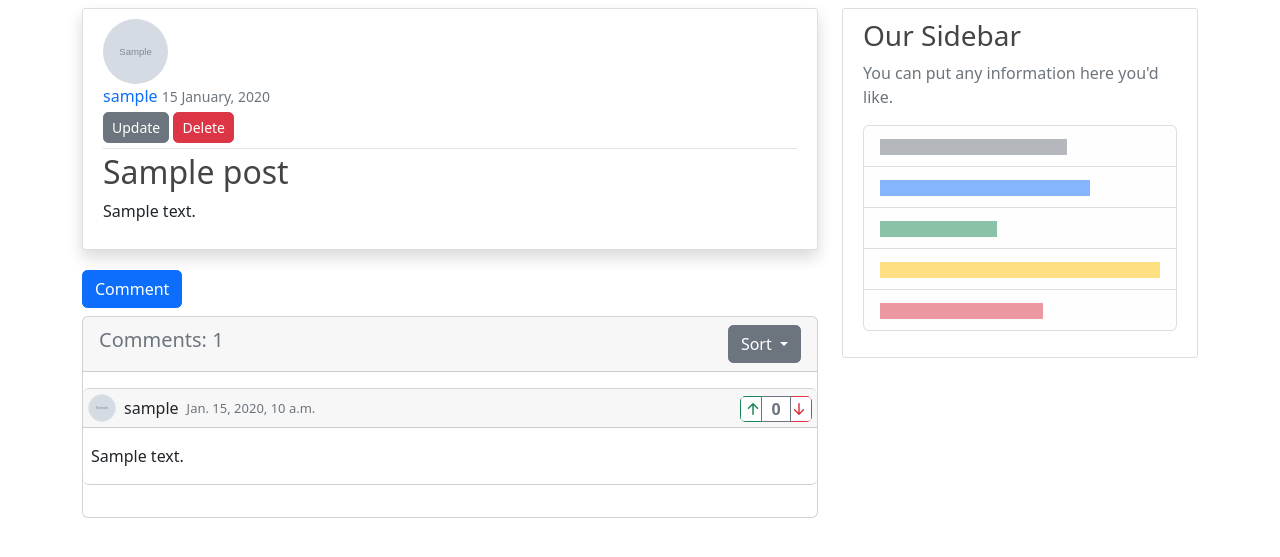
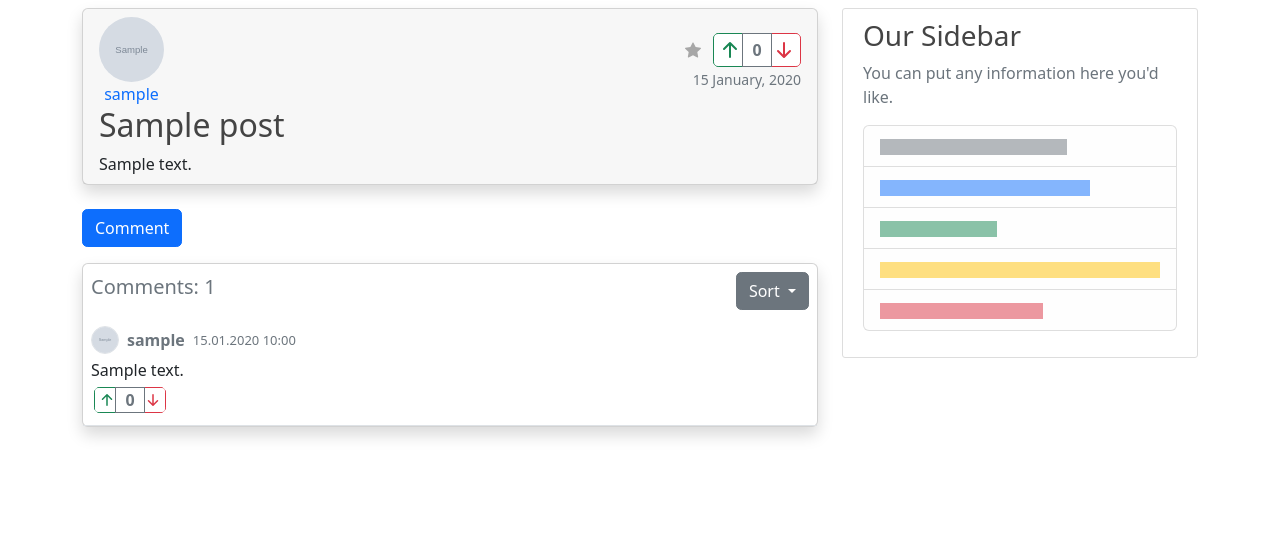
Before and after one commit to fluxink/django_blog, a Django app: page /post/1/ in a window 1280 px wide. Shown: the part 56-613 px from the top of the page. Run offline with Django 4.2, Linux system fonts and the light colour scheme; a user stored in the database is signed in; tables that the repository leaves empty hold one stand-in row (values such as "Sample post"); grey boxes marked "Sample" are stand-in pictures; some libraries are stand-ins or nearby versions.

Commit message:
restyle comments and post

```diff
--- a/django_blog_tutorial/blog/templates/blog/post_detail.html
+++ b/django_blog_tutorial/blog/templates/blog/post_detail.html
@@ -1,25 +1,70 @@
 {% extends 'blog/base.html' %}
 {% load crispy_forms_tags %}
+{% load string_to_int_list %}
+{% load tz %}
 {% block content %}
-<article class="media content-section shadow">
-    <img class="rounded-circle article-img" src="{{ object.author.profile.image.url }}" alt="">
-    <div class="media-body">
-        <div class="article-metadata">
-            <a class="mr-2 text-decoration-none" href="{% url 'user-profile' object.author.username %}">{{ object.author }}</a>
-            <small class="text-muted">{{ object.date_posted|date:"j F, Y" }}</small>
-            {% if object.author == user %}
+<article class="media card mb-4 shadow">
+    <div class="d-flex flex-column card-header border-bottom-0">
+        <div class="d-flex flex-row">
+            <div class="d-flex flex-column position-relative me-auto">
+                <img class="rounded-circle article-img" src="{{ post.author.profile.image.url }}" alt="">
+                <a class="text-decoration-none stretched-link text-center" href="{% url 'user-profile' post.author.username %}">{{ post.author }}</a>
+            </div>
+            <div class="d-flex flex-column justify-content-center">
                 <div>
-                    <a class="btn btn-secondary btn-sm mt-1 mb-1" href="{% url 'post-update' object.id %}">Update</a>
-                    <a class="btn btn-danger btn-sm mt-1 mb-1" href="{% url 'post-delete' object.id %}">Delete</a>
+                    <input type="checkbox" class="btn-check fav" id="btn-fav-{{ post.id }}" post_id="{{ post.id }}" autocomplete="off" {% if request.COOKIES.user_fav_list and post.id in request.COOKIES.user_fav_list|string_to_int_list %}checked{% endif %}>
+                    <label class="btn btn-warning fav me-2" for="btn-fav-{{ post.id }}">
+                        <svg xmlns="http://www.w3.org/2000/svg" width="16" height="16" fill="currentColor" class="bi bi-star-fill" viewBox="0 0 16 16">
+                            <path d="M3.612 15.443c-.386.198-.824-.149-.746-.592l.83-4.73L.173 6.765c-.329-.314-.158-.888.283-.95l4.898-.696L7.538.792c.197-.39.73-.39.927 0l2.184 4.327 4.898.696c.441.062.612.636.282.95l-3.522 3.356.83 4.73c.078.443-.36.79-.746.592L8 13.187l-4.389 2.256z"/>
+                          </svg>
+                    </label>
+                    <div class="btn-group">
+                        <input type="radio" class="btn-check" name="post-option{{ post.id }}" id="like{{ post.id }}" autocomplete="off"
+                        {% if user.is_authenticated %}
+                            {% for post_r in post_user_vote_list %}
+                                {% if post_r.post.id == post.id and post_r.action == 'like' %}checked{% endif %}
+                            {% endfor %}
+                        {% endif %}>
+                        <label class="btn btn-outline-success btn-outline-success-inverted btn-padding-0 vote" action="like" post_id="{{ post.id }}" for="like{{ post.id }}">
+                            <svg xmlns="http://www.w3.org/2000/svg" width="2rem" height="2rem" fill="currentColor" class="bi bi-arrow-up-square-fill" viewBox="0 0 16 16">
+                                <path d="M2 16a2 2 0 0 1-2-2V2a2 2 0 0 1 2-2h12a2 2 0 0 1 2 2v12a2 2 0 0 1-2 2H2zm6.5-4.5V5.707l2.146 2.147a.5.5 0 0 0 .708-.708l-3-3a.5.5 0 0 0-.708 0l-3 3a.5.5 0 1 0 .708.708L7.5 5.707V11.5a.5.5 0 0 0 1 0z"/>
+                            </svg>
+                        </label>
+                        {% if post.postrating_set.first %}
+                            <span class="btn btn-secondary btn-padding score lh-lg fw-bold disabled
+                            {% if post.postrating_set.first.get_rating > 0 %}text-success
+                            {% elif post.postrating_set.first.get_rating < 0 %}text-danger
+                            {% else %}text-muted
+                            {% endif %}" id="{{ post.id }}_score">{{ post.postrating_set.first.get_rating }}</span>
+                        {% else %}
+                            <span class="btn btn-secondary btn-padding score lh-lg fw-bold disabled text-muted" id="{{ post.id }}_score">0</span>
+                        {% endif %}
+                        <input type="radio" class="btn-check" name="post-option{{ post.id }}" id="dislike{{ post.id }}" autocomplete="off"
+                        {% if user.is_authenticated %}
+                            {% for post_r in post_user_vote_list %}
+                                {% if post_r.post.id == post.id and post_r.action == 'dislike' %}checked{% endif %}
+                            {% endfor %}
+                        {% endif %}>
+                        <label class="btn btn-outline-danger btn-outline-danger-inverted btn-padding-0 vote" action="dislike" post_id="{{ post.id }}" for="dislike{{ post.id }}">
+                            <svg xmlns="http://www.w3.org/2000/svg" width="2rem" height="2rem" fill="currentColor" class="bi bi-arrow-down-square-fill bi-arrow" viewBox="0 0 16 16">
+                                <path d="M2 0a2 2 0 0 0-2 2v12a2 2 0 0 0 2 2h12a2 2 0 0 0 2-2V2a2 2 0 0 0-2-2H2zm6.5 4.5v5.793l2.146-2.147a.5.5 0 0 1 .708.708l-3 3a.5.5 0 0 1-.708 0l-3-3a.5.5 0 1 1 .708-.708L7.5 10.293V4.5a.5.5 0 0 1 1 0z"></path>
+                            </svg>
+                        </label>
                     </div>
-            {% endif %}
                 </div>
+                <div class="text-end">
+                    <small class="text-muted">{{ post.date_posted|date:"j F, Y" }}</small>
+                </div>
+            </div>
+        </div>
+        <div class="card-body p-0">
             <h2 class="article-title">{{ object.title }}</h2>
-        <p class="article-content">{{ object.content }}</p>
+            <div class="article-content">{{ object.content|safe }}</div>
+        </div>
     </div>
 </article>
 {% if form %}
-    <a class="btn btn-primary" data-bs-toggle="collapse" href="#collapseWriteComment" role="button" aria-expanded="false" aria-controls="collapseWriteComment">
+    <a class="btn btn-primary mb-3" data-bs-toggle="collapse" href="#collapseWriteComment" role="button" aria-expanded="false" aria-controls="collapseWriteComment">
         Comment
     </a>
     <div class="collapse" id="collapseWriteComment">
@@ -27,8 +72,8 @@
     </div>
 {% endif %}
 {% if post_comments %}
-    <div class="card mt-2">
-        <div class="card-header d-flex align-items-center">
+    <div class="card shadow">
+        <div class="d-flex align-items-center p-2">
             <div class="text-muted h5 me-auto">
                 Comments: {{ comments_count }}
             </div>
@@ -44,14 +89,21 @@
                 </ul>
               </div>
         </div>
-        <div class="card-body comment-section">
+        <div class="">
                 {% for comment in post_comments %}
-                <div class="card comment mb-3">
-                    <div class="card-header comment-header d-flex align-items-center">
+                <div class="p-2 border-bottom">
+                    <div class="d-flex">
+                        <div class="position-relative d-flex align-items-center">
+                            <a class="stretched-link" href="{% url 'user-profile' comment.user.username %}"></a>
                             <img class="rounded-circle border comment-img me-2" src="{{ comment.user.profile.image.url }}" alt="">
-                        <label class="me-2">{{ comment.user }}</label>
-                        <span class="me-auto text-muted time-small">{{ comment.date }}</span>
-                        <div class="align-self-end">
+                            <label class="me-2 text-muted"><strong>{{ comment.user }}</strong></label>
+                        </div>
+                        <span class="align-self-center text-muted time-small">{{ comment.date|localtime|date:"d.m.Y H:i" }}</span>
+                    </div>
+                    <div class="mt-1">
+                        {{ comment.content }}
+                    </div>
+                    <div class="p-1 ps-2">
                         <div class="btn-group">
                             <input type="radio" class="btn-check" name="comment-option{{ comment.id }}" id="like{{ comment.id }}" autocomplete="off"
                                 {% if user.is_authenticated %}
@@ -86,10 +138,6 @@
                                     </svg>
                                 </label>
                         </div>
-                        </div>
-                    </div>
-                    <div class="card-body">
-                        {{ comment.content }}
                     </div>
                 </div>
                 {% endfor %}
```
Lines whose indentation alone changed are shown as unchanged.
